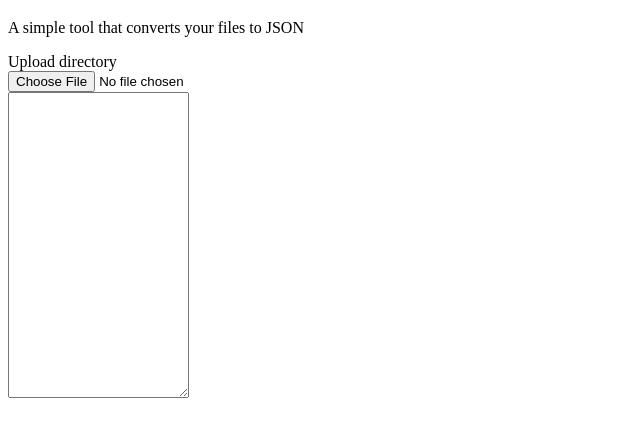
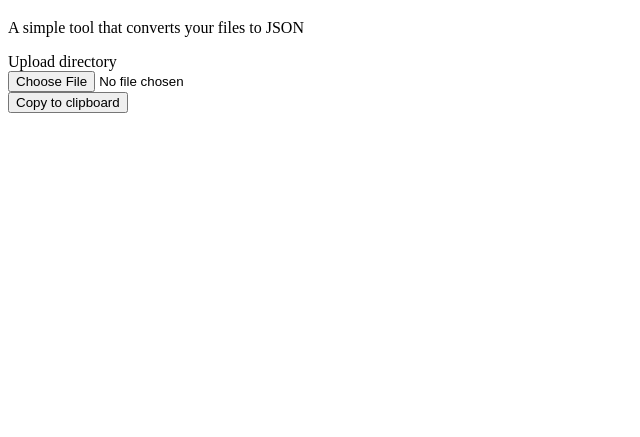
Before and after one commit to its-pablo/dir2json, a plain HTML site: page index.html in a window 1280 px wide. Shown: the part 61-498 px from the top of the page, without its empty margins (0-640 px from the left). Drawn offline with Linux system fonts and the light colour scheme.

Commit message:
copy to clipboard

```diff
--- a/index.html
+++ b/index.html
@@ -10,9 +10,9 @@
     <p>A simple tool that converts your files to JSON</p>
     <label for="input">Upload directory</label><br><input id="input" type="file" webkitdirectory directory />
     <br />
-    <textarea cols="20" rows="20" id="txt" readonly></textarea>
+    <button onclick="navigator.clipboard.writeText(txt); alert('copied!')">Copy to clipboard</button>
     <script>
-        let txt = document.getElementById('txt');
+        let txt = ""
         let input = document.getElementById('input');
         input.addEventListener("input", function (e) {
             txt.value = "[\n"
```
